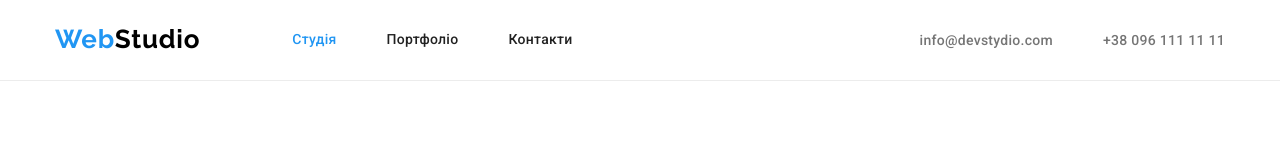
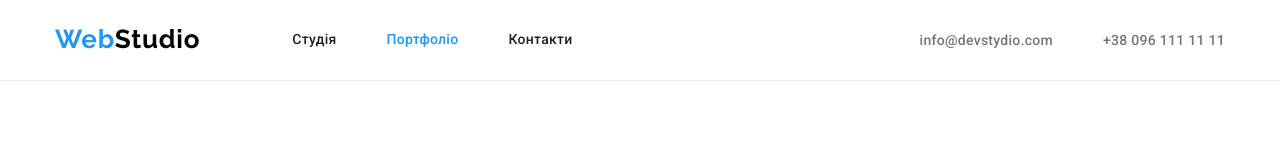
Before and after one commit to Hrodetskyi/goit-markup-hw-03, a plain HTML site: page portfolio.html in a window 1280 px wide. Shown: the top 160 px of the page. Drawn offline with nearby package versions, Linux system fonts and the light colour scheme.

Commit message:
Виправив проблему з підсвіткою навігації в портф

```diff
--- a/portfolio.html
+++ b/portfolio.html
@@ -21,8 +21,8 @@
                 <a class="logo" href="./index.html"><span class="logo-color cursor">Web</span>Studio</a>
                 <!--Links to other pages or sections of the current page -->
                 <ul class="link-nav list">
-                    <li class="nav-item"><a href="./index.html" class="link current cursor">Студія</a></li>
-                    <li class="nav-item"><a href="./portfolio.html" class="link cursor">Портфоліо</a></li>
+                    <li class="nav-item"><a href="./index.html" class="link cursor">Студія</a></li>
+                    <li class="nav-item"><a href="./portfolio.html" class="link current cursor">Портфоліо</a></li>
                     <li class="nav-item"><a href="./about" class="link cursor">Контакти</a></li>
                 </ul>
                 <ul class="address-top list">
```
